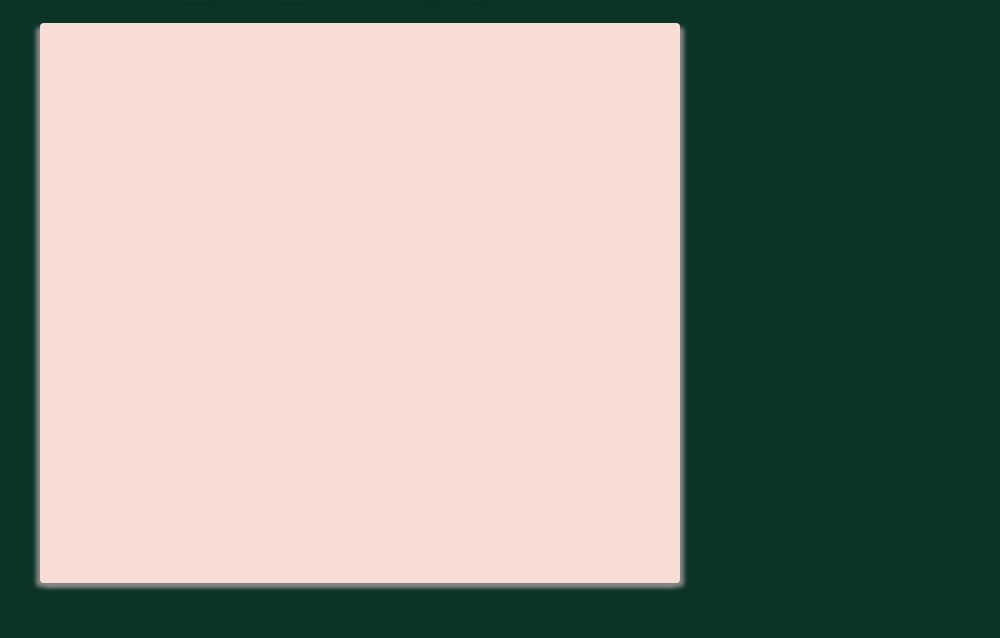
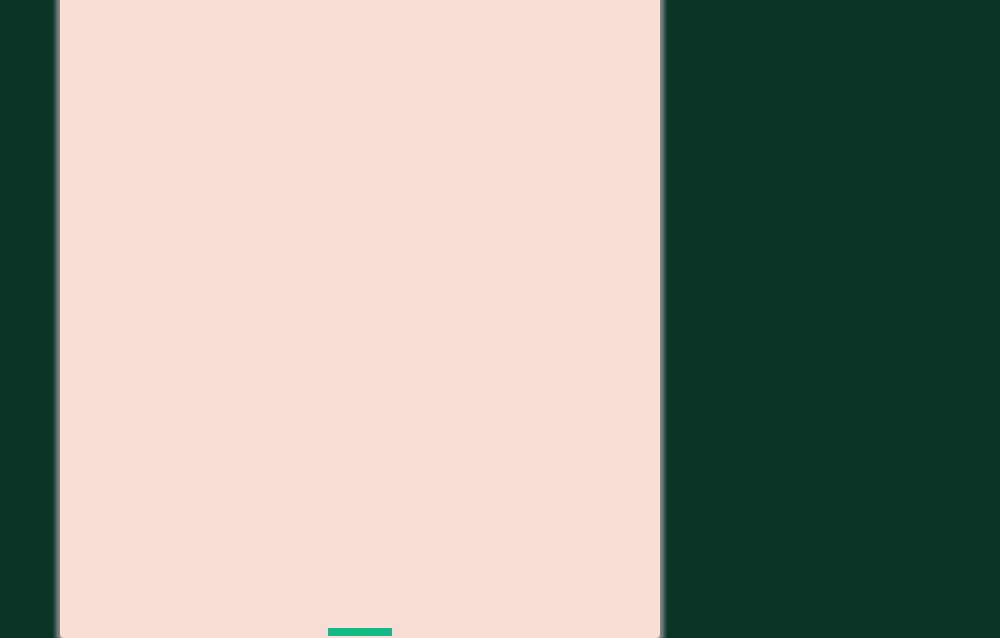
Before and after one commit to shiverthetimbers/breakout, a plain HTML site: page index.html in a window 1280 px wide. Shown: the part 187-825 px from the top of the page, without its empty margins (280-1280 px from the left). Before the commit the page ends 800 px from the top, so only its background shows below. Drawn offline with Linux system fonts and the light colour scheme.

Commit message:
refine styles, add content to blog about progress, add javascript for ball, paddle, and walls.

```diff
--- a/index.html
+++ b/index.html
@@ -11,7 +11,7 @@
     <h1>Breakout</h1>
     <button id="rulesBtn" class="btn rules-btn">Rules/Settings</button>
     <button id="blogBtn" class="btn blog-btn">Show Blog</button>
-    <canvas id="canvas"></canvas>
+    <canvas id="canvas" width="600" height="700"></canvas>
     <div id="blog" class="blog hidden">
         <h2>Project Thoughts</h2>
         <button class="close" id="closeBlog">X</button>
@@ -21,7 +21,9 @@
             <p>First! To differentiate this project from others, I will not (present tense because I'm currently writing the code) be following any tutorials for this project. There are thousands of "code-with-me" follow along versions of this game out there.</p>
             <p>I started to watch a few and like I said earlier, the deja vu was nauseating. So, in an effor to stand out in a field of beaten dead horses, this project will be my own work with reference only to language documentation or stack overflow articles.</p>
             <h3>After Completion</h3>
-            <p>I hadn't used canvas before attempting this project. Parts of that were challenging to figure out. The most challenging aspect was... <span> come back later and finish blog</span>!</p>
+            <p>I hadn't used canvas before attempting this project. I realized as I read through the documentation there is literally a breakthrough game guide in the documentation... Either way, I enjoyed the project. The design portion was fun. Obviously it's a lot of fun to get something moving around the screen outside of simple CSS transitions.</p>
+            <p>I pushed myself to solve some of the logic issues without the tutorial. The wall bounce logic, moving the paddle, the ball hitting the paddle... IDK if I solved these problems with the same logic as the tutorial, but I know the game works. And It seems to work well! Overall, the project feels like a big success and I'll be excited for whatever comes next.</p>
+            <p>The most challenging aspect was... <span> come back later and finish blog</span>!</p>
         </div>
     </div>
     <div id="rules" class="rules hidden">
--- a/main.js
+++ b/main.js
@@ -1,4 +1,4 @@
-
+// HTML Variables
 const blog = document.getElementById('blog');
 const showBlog = document.getElementById('blogBtn');
 const rules = document.getElementById('rules');
@@ -6,8 +6,85 @@ const showRules = document.getElementById('rulesBtn');
 const clsBlog = document.getElementById('closeBlog');
 const clsRules = document.getElementById('closeRules');
 
+// Canvas Variables
+const canvas = document.getElementById('canvas');
+const ctx = canvas.getContext('2d');
+let cWidth = canvas.width;
+let cHeight = canvas.height;
+
+// Paddle Variables
+let xRect = (cWidth / 2 - 32);
+let yRect = 690
+let widthRect = 64;
+
+// Ball variables
+let x = (cWidth/2);
+let y = (cHeight/2);
+let bRadius = 8;
+let dx = 2;
+let dy = 3;
+
+
+// Canvas objects
+function paddle() {
+    ctx.beginPath();
+    ctx.fillStyle = '#14B884';
+    ctx.rect(xRect, yRect, widthRect, 8);
+    ctx.fill();
+    ctx.closePath();
+}
+
+function ball() {
+    ctx.beginPath();
+    ctx.arc(x, y, bRadius, 0, Math.PI * 2, false);
+    ctx.fillStyle = '#FD4D0C';
+    ctx.fill();
+    ctx.closePath();
+}
+
+function wallBounce(x, y) {
+    if (x >= (cWidth - bRadius) || x <= + bRadius) {
+        dx = -dx;
+    } else if (y < (0 + bRadius)) {
+        dy = -dy;
+    }
+
+    if (y >= (cHeight - bRadius)) {
+        console.log('game over');
+    }
+}
+
+function paddleBounce(x, y, xRect, yRect) {
+    if ((y + bRadius) >= yRect) {
+        if ((x + bRadius) >= xRect && (x + bRadius) <= (xRect + widthRect)) {
+            dy = -dy;
+        }
+    }
+}
+
+// function orb() {
+//     ctx.beginPath();
+//     ctx.arc((cWidth/2), (cHeight/2), 12, Math.PI * 2, false);
+//     ctx.fillStyle = '#666';
+//     ctx.stroke();
+//     ctx.closePath();
+// }
+
+function draw() {
+    ctx.clearRect(0, 0, cWidth, cHeight);
+    paddle();
+    ball();
+    wallBounce(x, y);
+    paddleBounce(x, y, xRect, yRect);
+
+    x += dx;
+    y += dy;
+}
+
+setInterval(draw, 30);
+
 // Event Listeners
-// Rules and blog
+// Rules and Blog Listners
 showBlog.addEventListener('click', function() {
     blog.classList.remove('hidden');
 })
@@ -23,3 +100,12 @@ clsBlog.addEventListener('click', function() {
 clsRules.addEventListener('click', function() {
     rules.classList.add('hidden');
 })
+
+// Canvas Listeners
+document.addEventListener('keydown', function(e) {
+    if (e.key === 'ArrowLeft') {
+        xRect <= 0 ? xRect = 0 : xRect -= 8;
+    } else if (e.key === 'ArrowRight') {
+        xRect >= (cWidth - widthRect) ? xRect = (cWidth - widthRect) : xRect += 8;
+    }
+})
--- a/styles.css
+++ b/styles.css
@@ -14,7 +14,7 @@ body {
     background-color: #093426;
     display: flex;
     flex-direction: column;
-    justify-content:flex-end;
+    justify-content:center;
     align-items: center;
     overflow-x: hidden;
 }
@@ -102,9 +102,6 @@ span {
 
 canvas {
     background-color: #F7DDD4;
-    width: 50%;
-    height: 70%;
     border-radius: 4px;
-    margin-bottom: 30px;
     box-shadow: 4px 4px 4px #888, -4px 4px 4px #888;
 }
```
